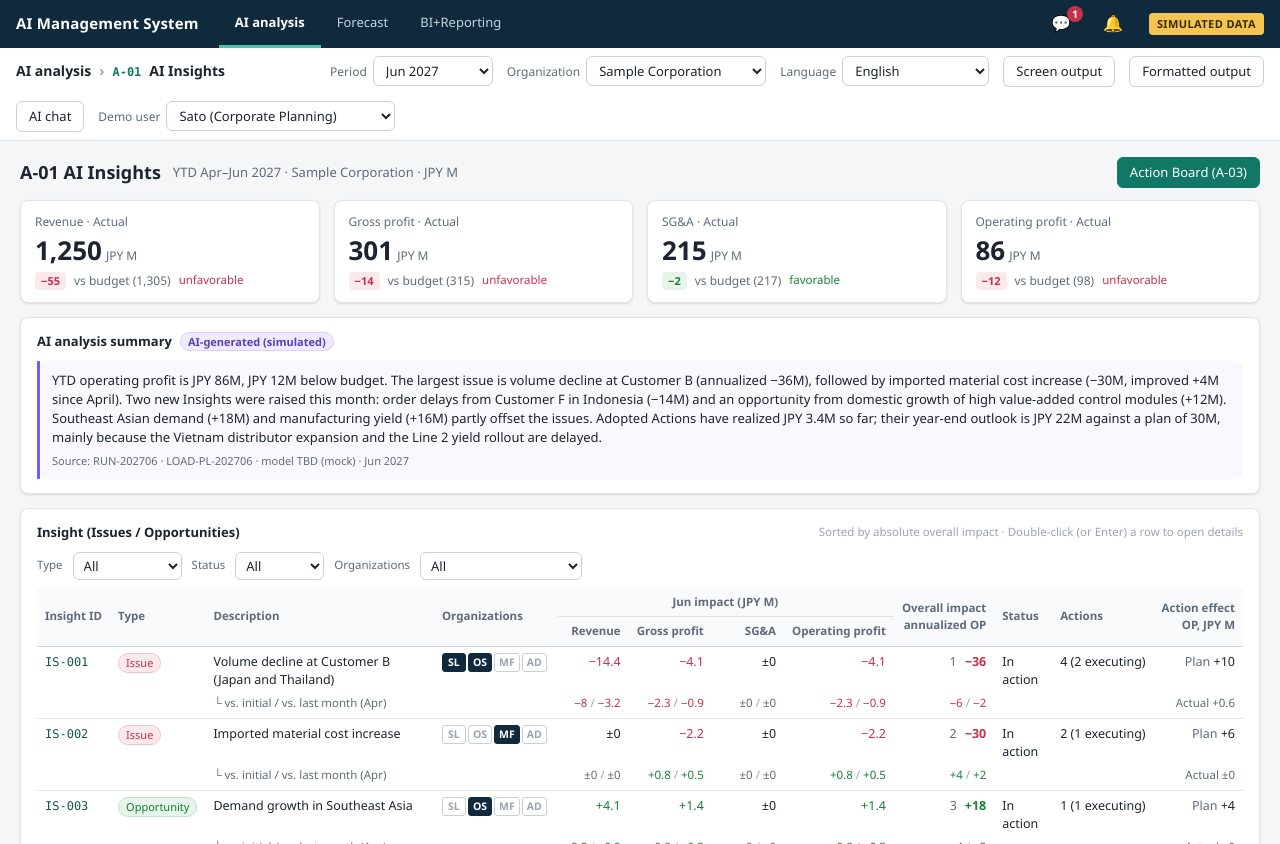
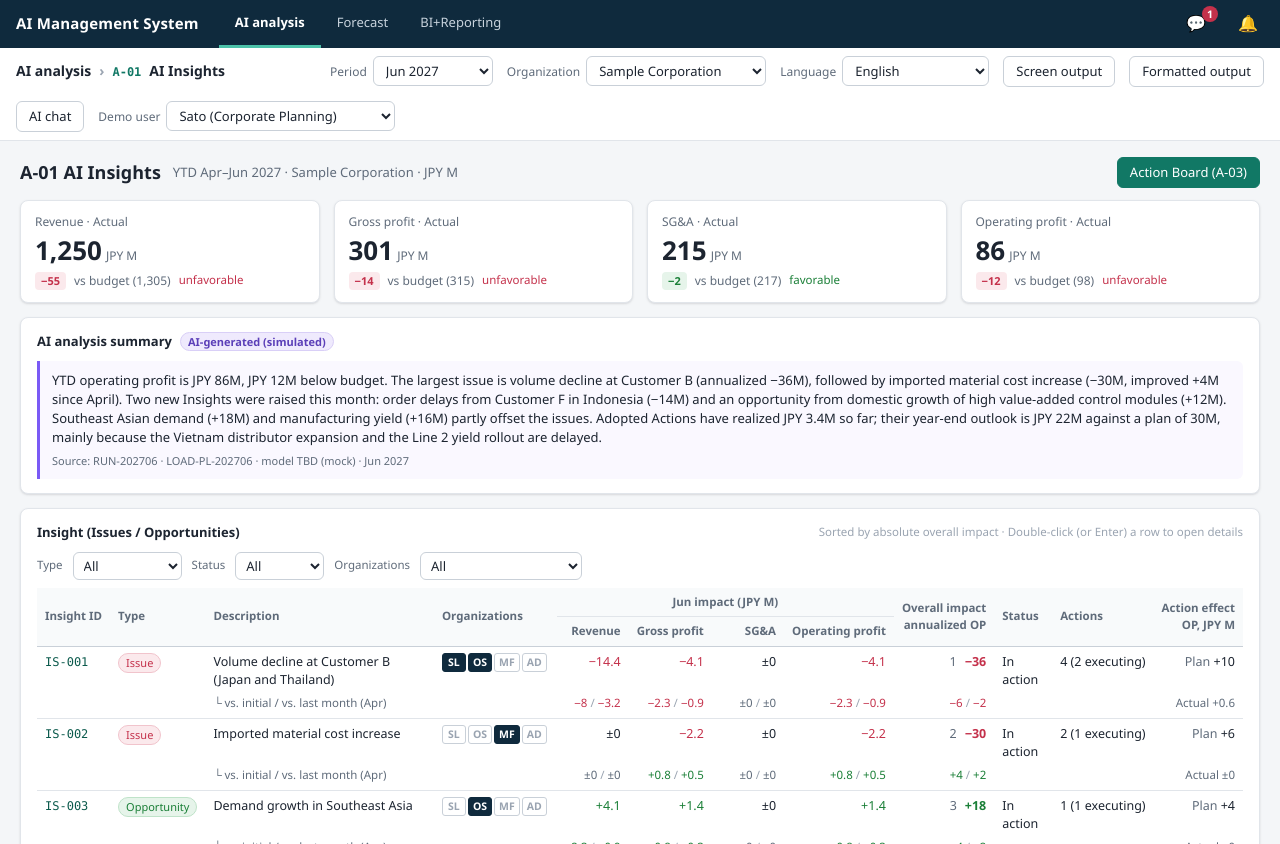
Before and after one commit to BBS-Thailand/AI_Performance, a plain HTML site: page mockup/index.html in a window 1280 px wide. Drawn offline with Linux system fonts and the light colour scheme.

Commit message:
Remove the SIMULATED DATA badge from the top bar
Co-Authored-By: Claude Fable 5.2 <noreply@anthropic.com>

```diff
--- a/mockup/css/app.css
+++ b/mockup/css/app.css
@@ -46,7 +46,6 @@ button, select, input, textarea { font: inherit; color: inherit; }
 .topbar nav button:hover { color: #fff; }
 .topbar nav button.active { color: #fff; border-bottom-color: #4cc2a9; font-weight: 600; }
 .topbar .spacer { flex: 1; }
-.sim-badge { background: #f5c451; color: #3a2a00; font-weight: 700; font-size: 11px; padding: 3px 8px; border-radius: 4px; letter-spacing: .4px; white-space: nowrap; }
 .contextbar { background: var(--surface); border-bottom: 1px solid var(--border); display: flex; align-items: center; gap: 14px; padding: 8px 16px; flex-wrap: wrap; }
 .contextbar .crumb { font-weight: 600; font-size: 14px; display: flex; gap: 8px; align-items: baseline; }
 .contextbar .crumb .sid { color: var(--accent); font-family: Consolas, monospace; font-size: 12px; }
--- a/mockup/js/app.js
+++ b/mockup/js/app.js
@@ -375,8 +375,7 @@
       <div class="product">${esc(t('app_title'))}</div>
       <nav>${MENU.map((m) => `<button data-menu="${m.home}" class="${m === activeMenu ? 'active' : ''}">${esc(t(m.key))}</button>`).join('')}</nav>
       <div class="spacer"></div>
-      ${App.Chat ? App.Chat.chatsHtml() + App.Chat.bellHtml() : ''}
-      <span class="sim-badge" title="${esc(t('simulated_note'))}">${esc(t('simulated'))}</span>`;
+      ${App.Chat ? App.Chat.chatsHtml() + App.Chat.bellHtml() : ''}`;
     $('#contextbar').innerHTML = `
       <div class="crumb">${crumbs.join('')}</div>
       <div class="spacer"></div>
```
